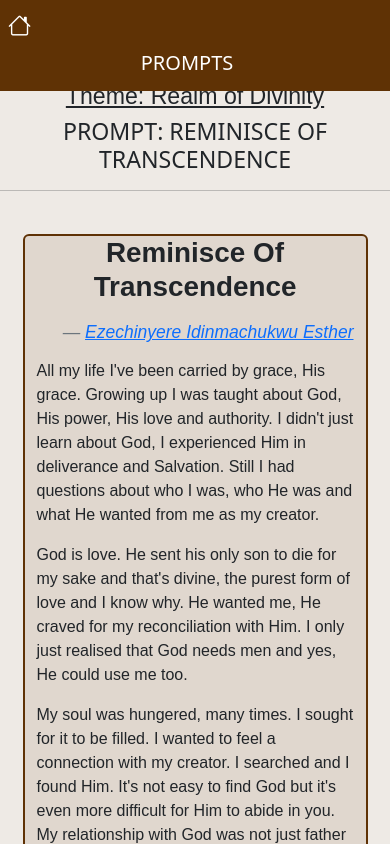
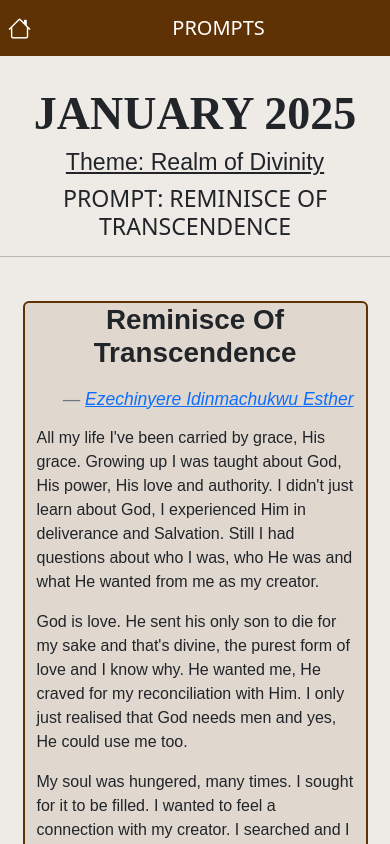
Before and after one commit to emmanw3l/nbl-v2.0, a React (Vite) app: page /mainPromptPage in a window 390 px wide. Shown: the top 844 px of the page. Built offline with nearby package versions, Linux system fonts and the light colour scheme.

Commit message:
refreshing issues and nav updates

```diff
--- a/src/prompts/mainPromptPage.tsx
+++ b/src/prompts/mainPromptPage.tsx
@@ -27,14 +27,14 @@ export default function PromptsPage() {
       exit="exit"
       transition={{ duration: 0.5 }}
     >
-      <nav className="navbar navbar-expand-lg navbar-dark navbars ">
+      <nav className="navbar  navbar-dark navbars ">
         <NavLink to="/">
         <span className="bi bi-house fs-3 navbar-brand ms-2"></span></NavLink>
-        <div className="container justify-content-center">
-          <a className="navbar-brand" href="#">
+
+          <a className="navbar-brand mx-auto" href="#">
             PROMPTS
           </a>
-        </div>
+
       </nav>
       {/* <Carousel1 /> */}
 
--- a/src/prompts/promptpage.css
+++ b/src/prompts/promptpage.css
@@ -4,9 +4,9 @@ body {
 .navbars {
   background-color: var(--primary-color);
   z-index: 1000;
-  top: 0;
+  /* top: 0; */
   margin-bottom: 100px;
-  position: fixed;
+  /* position: fixed; */
   width: 100vw;
 }
 
@@ -43,3 +43,13 @@ body {
   text-decoration: underline;
   font-family: "papyrus", sans-serif;
 }
+
+@media (max-width: 768px){
+  .navbars{
+    /* position: fixed; */
+    /* max-height: fit-content; */
+    /* top: 0; */
+    /* left: 0; */
+    margin-bottom: 30px;
+  }
+}
```
Also changed, not shown: vercel.json (added).
